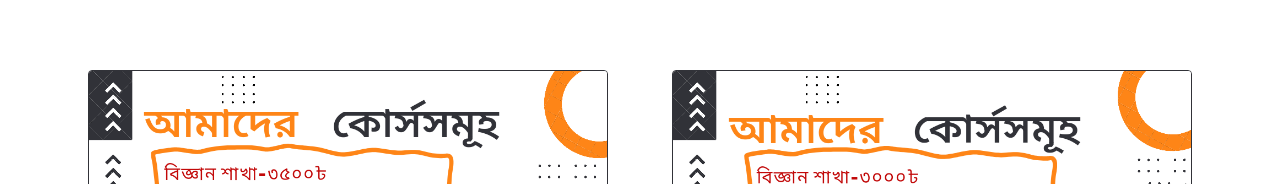
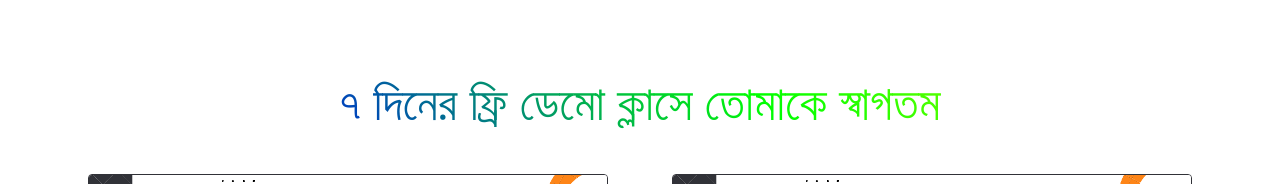
Before and after one commit to Bakhtiar2000/shopnojoyi-coaching-center, a React (Vite) app: page /admission in a window 1280 px wide. Shown: the part 404-588 px from the top of the page. Built offline with nearby package versions, Linux system fonts and the light colour scheme.

Commit message:
added colorful text

```diff
--- a/src/index.css
+++ b/src/index.css
@@ -16,3 +16,19 @@
     border: 1px solid #53DFDC;
     transform: scale(1.4);
   }
+
+
+  @keyframes gradient-change {
+    0% { background-position: 0% 50%; } /* Start at left */
+    100% { background-position: 100% 50%; } /* Transition to right */
+  }
+
+  /* Apply the animation and gradient to the text */
+  .changing-text {
+    animation: gradient-change 10s infinite; /* Change gradient every 5 seconds */
+    background: linear-gradient(45deg, #fb0094, #00f, #0f0,
+    #ff0, #f00, #fb0094, #00f, #0f0, #ff0, #f00);
+    -webkit-background-clip: text;
+    -webkit-text-fill-color: transparent;
+    background-size: 400% 400%;
+  }
--- a/src/layout/Admin.jsx
+++ b/src/layout/Admin.jsx
@@ -6,7 +6,6 @@ import { IoMdPerson, IoMdPhotos, IoIosLogOut } from "react-icons/io";
 import { GrGallery } from "react-icons/gr";
 import { SiGoogleclassroom } from "react-icons/si"
 import { RiLockPasswordFill } from "react-icons/ri"
-import { MdRateReview } from "react-icons/md";
 import logo from "/logo.png"
 import Swal from 'sweetalert2';
 import { Helmet } from 'react-helmet';
@@ -70,10 +69,6 @@ const Admin = () => {
         navigate("/")
     }
 
-    const handleForgetPassword= () => {
-        console.log("Sorry, I forgot it")
-    }
-
     return (
         <>
             <Helmet>
@@ -93,7 +88,6 @@ const Admin = () => {
                                     name="password"
                                     id='password'
                                 />
-                                <p onClick={handleForgetPassword} className='text-end w-52 md:w-64 lg:w-80 duration-300 text-sm hover:underline text-blue-500 cursor-pointer'>Forgot password?</p>
                                 {
                                     error &&
                                     <>
--- a/src/pages/admission/Admission.jsx
+++ b/src/pages/admission/Admission.jsx
@@ -13,6 +13,8 @@ const Admission = () => {
             <Breadcrumbs bg="https://img.freepik.com/free-vector/classroom-mathematics-learning-school_107791-1685.jpg?size=626&ext=jpg&ga=GA1.1.670690934.1670350375&semt=sph" title="Admission" />
 
             <section className="container py-20">
+
+                <h3 className='changing-text text-center text-2xl sm:text-3xl md:text-4xl lg:text-5xl mb-10 py-2'>৭ দিনের ফ্রি ডেমো ক্লাসে তোমাকে স্বাগতম </h3>
                 <div className='lg:flex justify-center gap-8 xl:gap-16  w-fit mx-auto'>
 
                 <img className='w-96 sm:w-[520px] lg:w-96 xl:w-[520px] duration-300 border border-[#313238] rounded mb-10 lg:mb-0' src={admission1} alt="" />
--- a/src/pages/contact/SendMail.jsx
+++ b/src/pages/contact/SendMail.jsx
@@ -7,7 +7,7 @@ const SendMail = () => {
     const sendEmail = (e) => {
         e.preventDefault();
 
-        emailjs.sendForm('service_6cj9dkq', 'template_oumfitc', form.current, '5scPk13_dW8HI-vmZ')
+        emailjs.sendForm('service_7jsimbo', 'template_gfwzzfl', form.current, 'Js4RUbk96PP_PghS3')
             .then((result) => {
                 e.target.reset()
                 Swal.fire(
```
